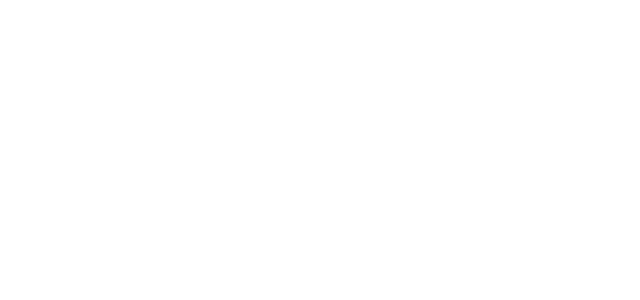
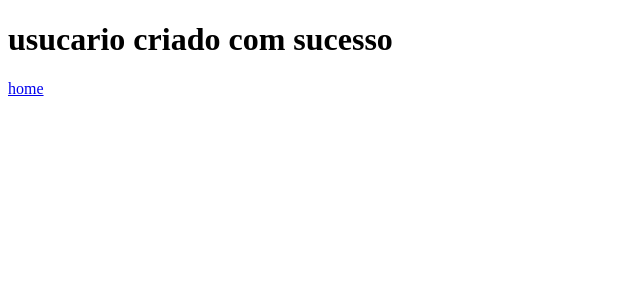
Before and after one commit to MatheusF99/Usher-front, a React (Create React App) app: page /sucess in a window 1280 px wide. Shown: the top 300 px of the page, without its empty margins (0-640 px from the left). Built offline with nearby package versions, Linux system fonts and the light colour scheme.

Commit message:
project root finish, styled init

```diff
--- a/src/pages/CreateUserPage/index.tsx
+++ b/src/pages/CreateUserPage/index.tsx
@@ -1,9 +1,13 @@
 import React, {ChangeEvent, FormEvent, useState} from 'react'
+import { useHistory } from 'react-router-dom'
+import api from '../../services/api'
 
 
 
 
 function CreateUserPage() {
+
+  const history = useHistory()
 
   const [name, setName] = useState('')
   const [email, setEmail] = useState('')
@@ -11,16 +15,30 @@ function CreateUserPage() {
   const [images, setImages] = useState<File[]>([])
   const [prevImg, setPrevImg] = useState<string[]>([])
 
-  function handleSubmit(event: FormEvent){
+  async function handleSubmit(event: FormEvent){
     event.preventDefault()
 
-    console.log(
-      {
-        name,
-        email,
-        password
-      }
-    );
+    const data = new FormData()
+
+    console.log({
+      name,
+      email,
+      password,
+      images
+    });
+
+
+    data.append('name', String(name))
+    data.append('email', String(email))
+    data.append('password', String(password))
+
+    images.forEach(image =>{
+      data.append('images', image)
+    })
+
+    api.post('/users', data)
+
+    history.push('/sucess')
 
   }
 
@@ -60,7 +78,7 @@ function CreateUserPage() {
 
           <div>
             <label htmlFor="email">E-mail</label>
-            <input type="email "
+            <input type="email"
               value={email}
               onChange={event => setEmail(event.target.value)}
             />
--- a/src/pages/ListUserPage/index.tsx
+++ b/src/pages/ListUserPage/index.tsx
@@ -12,7 +12,7 @@ function LoginPage() {
 
   useEffect(() => {
     api.get('/users').then(response =>{
-      //console.log(response.data);
+      console.log(response.data);
       setUsers(response.data)
     })
   }, [])
--- /dev/null
+++ b/src/pages/Sucess/index.tsx
@@ -0,0 +1,17 @@
+import React from 'react'
+import { Link } from 'react-router-dom'
+
+function Sucess() {
+
+  return (
+    <div>
+      <h1>usucario criado com sucesso</h1>
+
+      <Link to='/user'>
+        home
+      </Link>
+    </div>
+  )
+}
+
+export default Sucess
--- a/src/routes.tsx
+++ b/src/routes.tsx
@@ -2,12 +2,14 @@ import React from 'react'
 import { BrowserRouter, Route } from 'react-router-dom'
 import CreateUserPage from './pages/CreateUserPage'
 import LoginPage from './pages/ListUserPage'
+import Sucess from './pages/Sucess'
 
 function Routes() {
   return (
     <BrowserRouter>
       <Route exact path="/user" component={LoginPage} />
       <Route exact path="/user/create" component={CreateUserPage} />
+      <Route exact path="/sucess" component={Sucess} />
     </BrowserRouter>
   )
 }
```
Also changed, not shown: src/pages/CreateUserPage/create.css (added), src/pages/ListUserPage/list.css (added), src/pages/Sucess/sucess.css (added).
